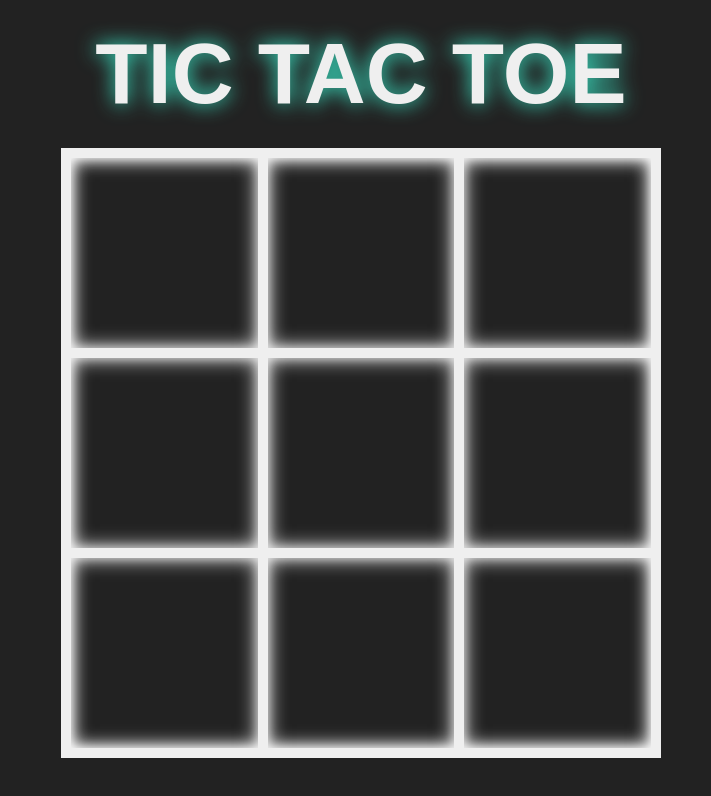
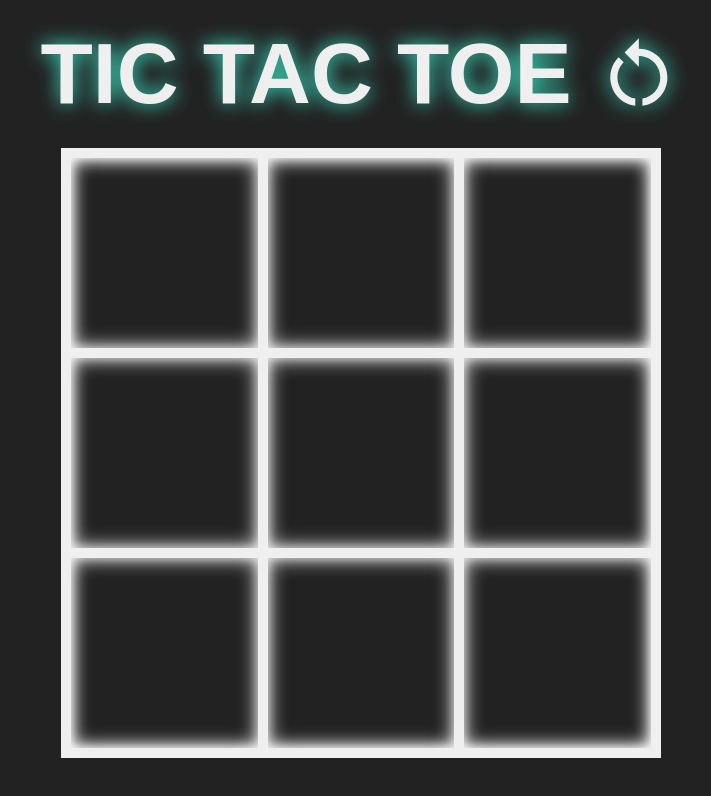
Before and after one commit to bienzeas/tic-tac-toe, a React (Create React App) app: page / in a window 1280 px wide. Shown: the top 796 px of the page, without its empty margins (279-990 px from the left). Built offline with nearby package versions, Linux system fonts and the light colour scheme.

Commit message:
Add popup for winner/draw and reset func, add reset button

```diff
--- a/package.json
+++ b/package.json
@@ -5,6 +5,7 @@
   "dependencies": {
     "@emotion/react": "^11.11.4",
     "@emotion/styled": "^11.11.5",
+    "@mui/icons-material": "^5.15.16",
     "@mui/material": "^5.15.16",
     "@testing-library/jest-dom": "^5.17.0",
     "@testing-library/react": "^13.4.0",
--- a/src/components/drawable/I.tsx
+++ b/src/components/drawable/I.tsx
@@ -43,7 +43,7 @@ export default function I({ coordinates, winner }: IProps) {
   };
   return (
     <>
-      {winner?.length !== 0 && (
+      {winner?.length !== 0 && winner !== "draw" && (
         <motion.svg
           width="100%"
           height="100%"
--- /dev/null
+++ b/src/components/popup/WinnerPopup.tsx
@@ -0,0 +1,72 @@
+import { Backdrop, Typography } from "@mui/material";
+
+interface WinnerPopupProps {
+  winner: string;
+  reset: () => void;
+  setWinner: React.Dispatch<React.SetStateAction<string>>;
+}
+
+export default function WinnerPopup({
+  winner,
+  reset,
+  setWinner,
+}: WinnerPopupProps) {
+  return (
+    <Backdrop
+      open={winner !== ""}
+      onClick={() => {
+        reset();
+        setWinner("");
+      }}
+      sx={{
+        display: "flex",
+        justifyContent: "center",
+        alignItems: "center",
+        flexDirection: "column",
+        gap: 3,
+        zIndex: 1200,
+        cursor: "pointer",
+      }}
+    >
+      {winner !== "draw" ? (
+        <Typography
+          variant="h1"
+          fontWeight={600}
+          sx={{
+            color: winner === "x" ? "rgb(129, 190, 246)" : "rgb(255, 140, 140)",
+            filter:
+              winner === "x"
+                ? "drop-shadow(0px 0px 10px rgba(129, 190, 246, 1))"
+                : "drop-shadow(0px 0px 10px rgba(255, 140, 140, 1))",
+          }}
+        >
+          🎉🎉 {winner?.toUpperCase()} WINS 🎉🎉
+        </Typography>
+      ) : (
+        <Typography
+          variant="h1"
+          fontWeight={600}
+          sx={{
+            color: "#EFEFEF",
+            filter: "drop-shadow(0px 0px 10px rgba(255, 255, 255, 1))",
+          }}
+        >
+          🏳️ {winner?.toUpperCase()} MATCH 🏳️
+        </Typography>
+      )}
+      <Typography
+        variant="h4"
+        sx={{
+          color: "#EFEFEF",
+          border: "2px solid #EFEFEF",
+          padding: "16px",
+          filter: "drop-shadow(0px 0px 10px rgba(255, 255, 255, 1))",
+          borderRadius: "24px",
+          textTransform: "uppercase",
+        }}
+      >
+        Click anywhere to play again
+      </Typography>
+    </Backdrop>
+  );
+}
--- a/src/components/table/TicTacToeTable.tsx
+++ b/src/components/table/TicTacToeTable.tsx
@@ -6,6 +6,7 @@ import useTicTacToeStore from "../../zustand/useTicTacToeStore";
 import { useEffect, useState } from "react";
 import checkWinner from "../../utils/checkWinner";
 import winCrossOrientation from "../../utils/winCrossOrientation";
+import WinnerPopup from "../popup/WinnerPopup";
 
 interface WinOrientation {
   x1: string;
@@ -15,7 +16,8 @@ interface WinOrientation {
 }
 
 export default function TicTacToeTable() {
-  const { grid, xTurn, addDrawable, xMoves, oMoves } = useTicTacToeStore();
+  const { grid, xTurn, addDrawable, xMoves, oMoves, reset } =
+    useTicTacToeStore();
 
   const [winner, setWinner] = useState("");
   const [winningCoordinates, setWinningCoordinates] = useState<WinOrientation>({
@@ -27,7 +29,6 @@ export default function TicTacToeTable() {
 
   const handleCheckWinner = (moves: number[]) => {
     const winnerArray = checkWinner(moves);
-
     if (winnerArray.length !== 0) {
       if (xTurn) {
         setWinningCoordinates(winCrossOrientation(winnerArray)!);
@@ -36,6 +37,9 @@ export default function TicTacToeTable() {
         setWinningCoordinates(winCrossOrientation(winnerArray)!);
         setWinner("x");
       }
+    }
+    if (winnerArray.length === 0 && xMoves.length + oMoves.length === 9) {
+      setWinner("draw");
     }
   };
 
@@ -50,6 +54,7 @@ export default function TicTacToeTable() {
   }, [xMoves, oMoves]);
 
   return (
+    <>
       <Grid
         container
         sx={{
@@ -78,5 +83,7 @@ export default function TicTacToeTable() {
           </Grid>
         ))}
       </Grid>
+      <WinnerPopup winner={winner} reset={reset} setWinner={setWinner} />
+    </>
   );
 }
--- a/src/layout/MainLayout.tsx
+++ b/src/layout/MainLayout.tsx
@@ -1,13 +1,15 @@
 import { motion } from "framer-motion";
 import { ReactElement } from "react";
-import { Box, Typography, useTheme } from "@mui/material";
-
+import { Box, Tooltip, Typography, useTheme } from "@mui/material";
+import RestartAltTwoToneIcon from "@mui/icons-material/RestartAltTwoTone";
+import useTicTacToeStore from "../zustand/useTicTacToeStore";
 interface MainLayoutProps {
   children: ReactElement;
 }
 
 export default function MainLayout({ children }: MainLayoutProps) {
   const theme = useTheme();
+  const { reset } = useTicTacToeStore();
   return (
     <Box
       sx={{
@@ -26,9 +28,39 @@ export default function MainLayout({ children }: MainLayoutProps) {
         animate={{ x: 0 }}
         transition={{ type: "spring", damping: 10, stiffness: 100 }}
       >
-        <Typography variant="h1" fontWeight={600}>
-          TIC TAC TOE
-        </Typography>
+        <Box
+          sx={{
+            display: "flex",
+            gap: 3,
+            alignItems: "center",
+            justifyContent: "center",
+            flexDirection: { xs: "column", sm: "row" },
+          }}
+        >
+          <Typography variant="h1" fontWeight={600}>
+            TIC TAC TOE
+          </Typography>
+          <motion.div
+            transition={{ type: "spring", damping: 10, stiffness: 100 }}
+            whileHover={{ scale: 1.2 }}
+            whileTap={{ scale: 0.8 }}
+          >
+            <Typography
+              variant="h1"
+              fontWeight={600}
+              sx={{
+                display: "flex",
+                alignItems: "center",
+                cursor: "pointer",
+              }}
+              onClick={() => reset()}
+            >
+              <Tooltip title="Reset">
+                <RestartAltTwoToneIcon fontSize="inherit" />
+              </Tooltip>
+            </Typography>
+          </motion.div>
+        </Box>
       </motion.div>
       <motion.div
         initial={{ opacity: 0 }}
```
Also changed, not shown: 1 other file (tests, documents, lock files or other folders). Lines whose indentation alone changed are shown as unchanged.
